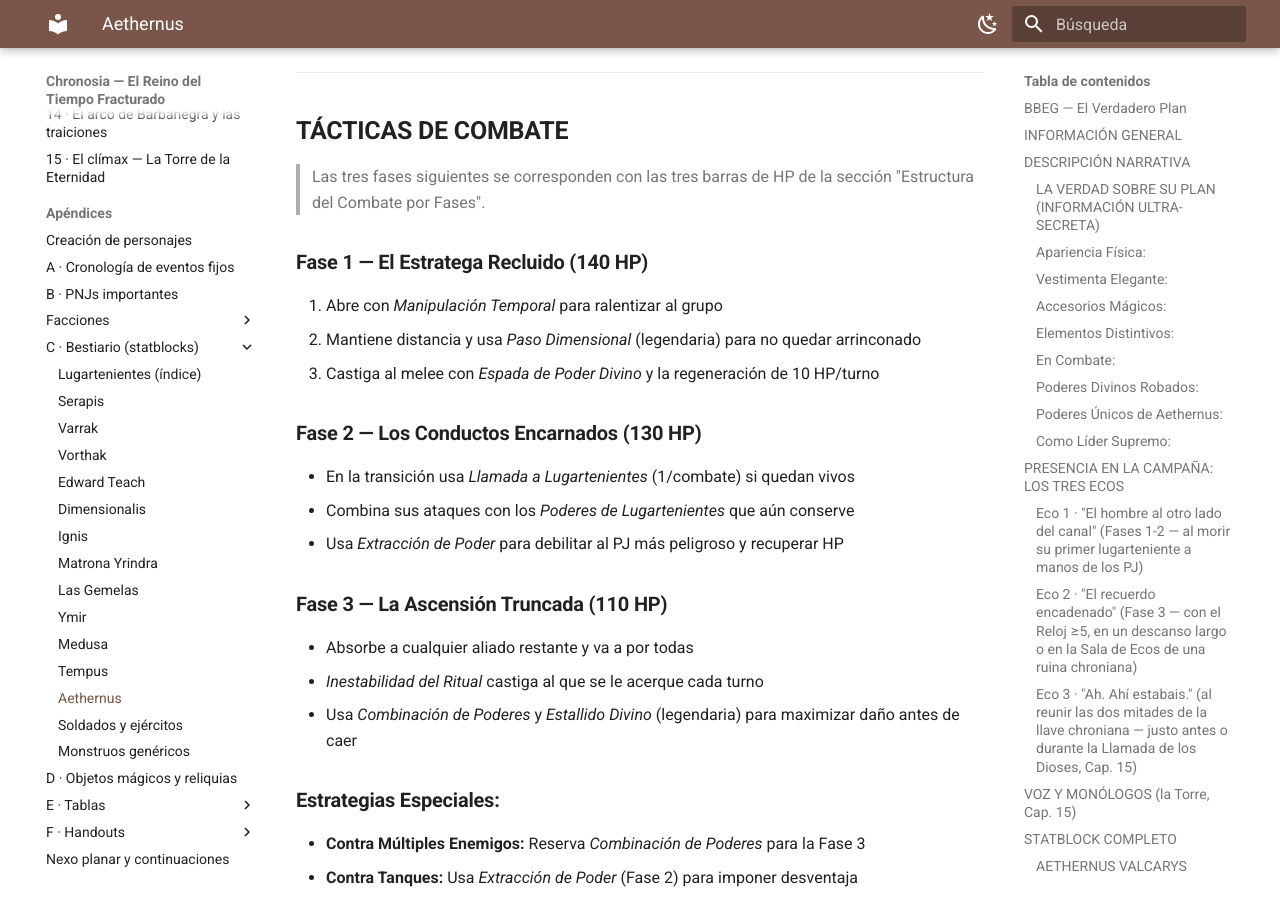
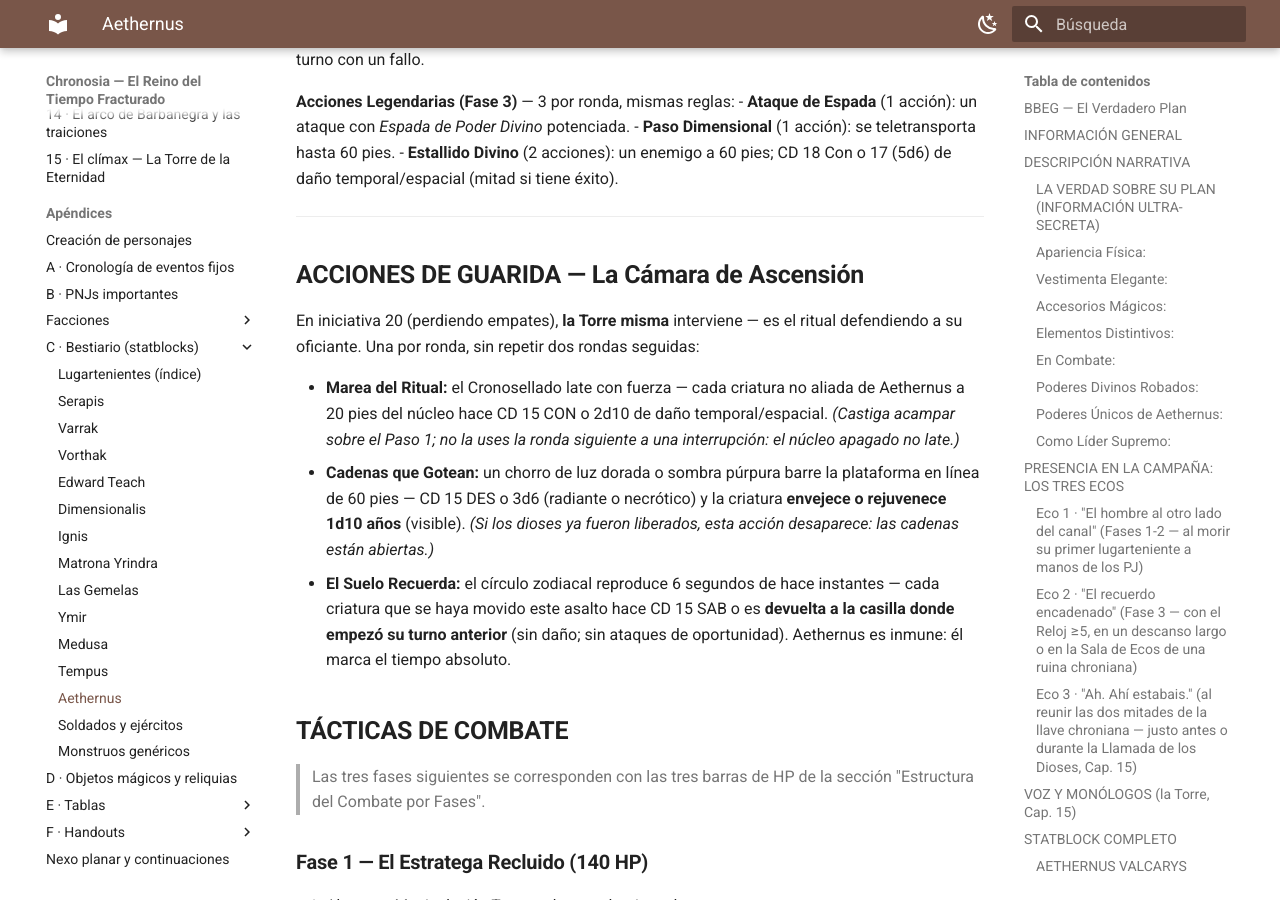
Before and after one commit to asantolaria/dnd-campaign-chronosia, an MkDocs documentation site: the page built from Chronosia_Campana_Profesional/02_Guia_DM/04_Cronofagos_Detallado/12_Aethernus_Valcarys_Manshoon.md, in a window 1280 px wide and 900 px high, scrolled down 12620 px. Built offline with MkDocs 1.6.1 and Material for MkDocs 9.7.7, drawn with Linux system fonts in a browser that asks for light colours; some of the changed text lies outside the part shown.

Commit message:
Aethernus con guarida: la Cámara de Ascensión interviene, y la ficha apunta al medidor
- Acciones de guarida del clímax (Marea del Ritual, Cadenas que Gotean, El Suelo Recuerda) — la Torre defiende a su oficiante, y dos de las tres se apagan si los PJ progresan en los Pasos: la guarida también premia jugar bien
- La ficha avisa de que el statblock es un tercio de la batalla y enlaza los Pasos y la escala del medidor del Cap. 15
- Nota de escala de PG para Blackbeard el Usurpador (paridad con la de Aethernus)

Co-Authored-By: Claude Fable 5 <noreply@anthropic.com>

```diff
--- a/Chronosia_Campana_Profesional/02_Guia_DM/04_Cronofagos_Detallado/12_Aethernus_Valcarys_Manshoon.md
+++ b/Chronosia_Campana_Profesional/02_Guia_DM/04_Cronofagos_Detallado/12_Aethernus_Valcarys_Manshoon.md
@@ -166,6 +166,8 @@ Al encajar las dos mitades por primera vez, el keystone **tira del otro extremo
 **Idiomas:** Todos los idiomas
 **CR:** 13-14 (11.500 XP)
 
+> **⏱️ EL COMBATE NO ES SOLO DAÑO.** Este statblock es un tercio de la batalla: los otros dos son el **medidor del ritual** (la bomba — arranca según el Reloj y sube +5%/ronda; interrumpir el **Cronosellado** es el Paso 1) y la **liberación de los dioses** (Paso 2, solo con la llave). Las reglas completas de los tres pasos, la escala del medidor y las válvulas están en el [Cap. 15](../../15_Climax_La_Torre.md) — dirige desde allí, con esta ficha al lado.
+
 > **🎮 COMBATE POR FASES (TIPO VIDEOJUEGO).** Aethernus no es un único saco de 300 HP, sino tres "barras de vida" consecutivas. Al agotar la barra de una fase, en lugar de morir transiciona a la siguiente (efecto gratuito, no provoca ataques de oportunidad): recupera la iniciativa de su barra de HP, cambia su repertorio de poderes y pronuncia un nuevo monólogo. Solo muere al agotar la barra de la **Fase 3**. La Resistencia Legendaria y los usos diarios **no se recargan** entre fases: se arrastran a lo largo de todo el combate.
 
 > **⚠️ Poderes de lugartenientes.** Aethernus solo dispone de los poderes de los lugartenientes que **sigan vivos** al iniciarse este combate. Por cada lugarteniente ya derrotado por el grupo, **tacha** el poder correspondiente de la Fase 2 (ver lista). Cuantos más lugartenientes hayan caído, más debilitado llega el jefe: esto recompensa mecánicamente el trabajo previo del grupo.
@@ -293,6 +295,14 @@ Como acción, Aethernus crea un campo de 60 pies donde tiempo y espacio se disto
 
 ---
 
+## 🏰 **ACCIONES DE GUARIDA — La Cámara de Ascensión**
+
+En iniciativa 20 (perdiendo empates), **la Torre misma** interviene — es el ritual defendiendo a su oficiante. Una por ronda, sin repetir dos rondas seguidas:
+
+- **Marea del Ritual:** el Cronosellado late con fuerza — cada criatura no aliada de Aethernus a 20 pies del núcleo hace CD 15 CON o 2d10 de daño temporal/espacial. *(Castiga acampar sobre el Paso 1; no la uses la ronda siguiente a una interrupción: el núcleo apagado no late.)*
+- **Cadenas que Gotean:** un chorro de luz dorada o sombra púrpura barre la plataforma en línea de 60 pies — CD 15 DES o 3d6 (radiante o necrótico) y la criatura **envejece o rejuvenece 1d10 años** (visible). *(Si los dioses ya fueron liberados, esta acción desaparece: las cadenas están abiertas.)*
+- **El Suelo Recuerda:** el círculo zodiacal reproduce 6 segundos de hace instantes — cada criatura que se haya movido este asalto hace CD 15 SAB o es **devuelta a la casilla donde empezó su turno anterior** (sin daño; sin ataques de oportunidad). Aethernus es inmune: él marca el tiempo absoluto.
+
 ## 🎯 **TÁCTICAS DE COMBATE**
 
 > Las tres fases siguientes se corresponden con las tres barras de HP de la sección "Estructura del Combate por Fases".
```
Also changed, not shown: Chronosia_Campana_Profesional/02_Guia_DM/04_Cronofagos_Detallado/04_Edward_Teach_Barbanegra.md (+1 -1 lines).
